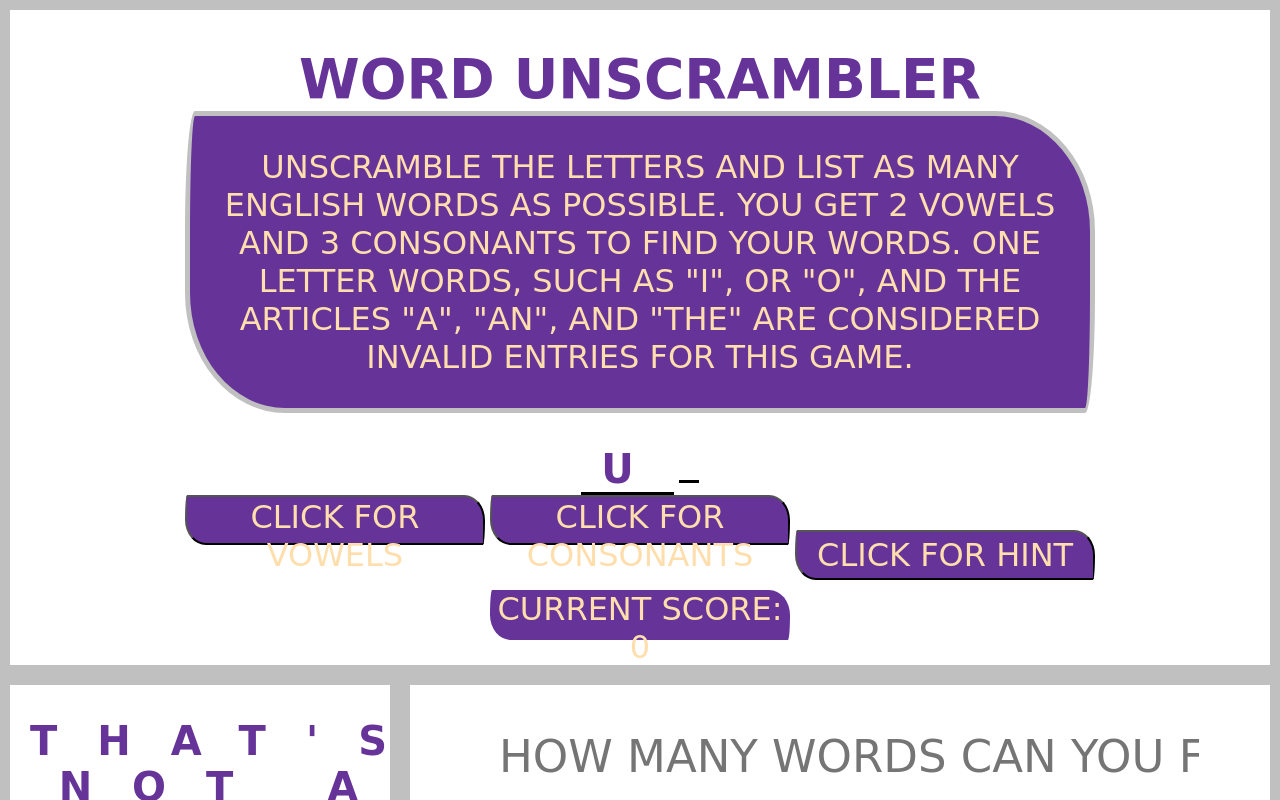
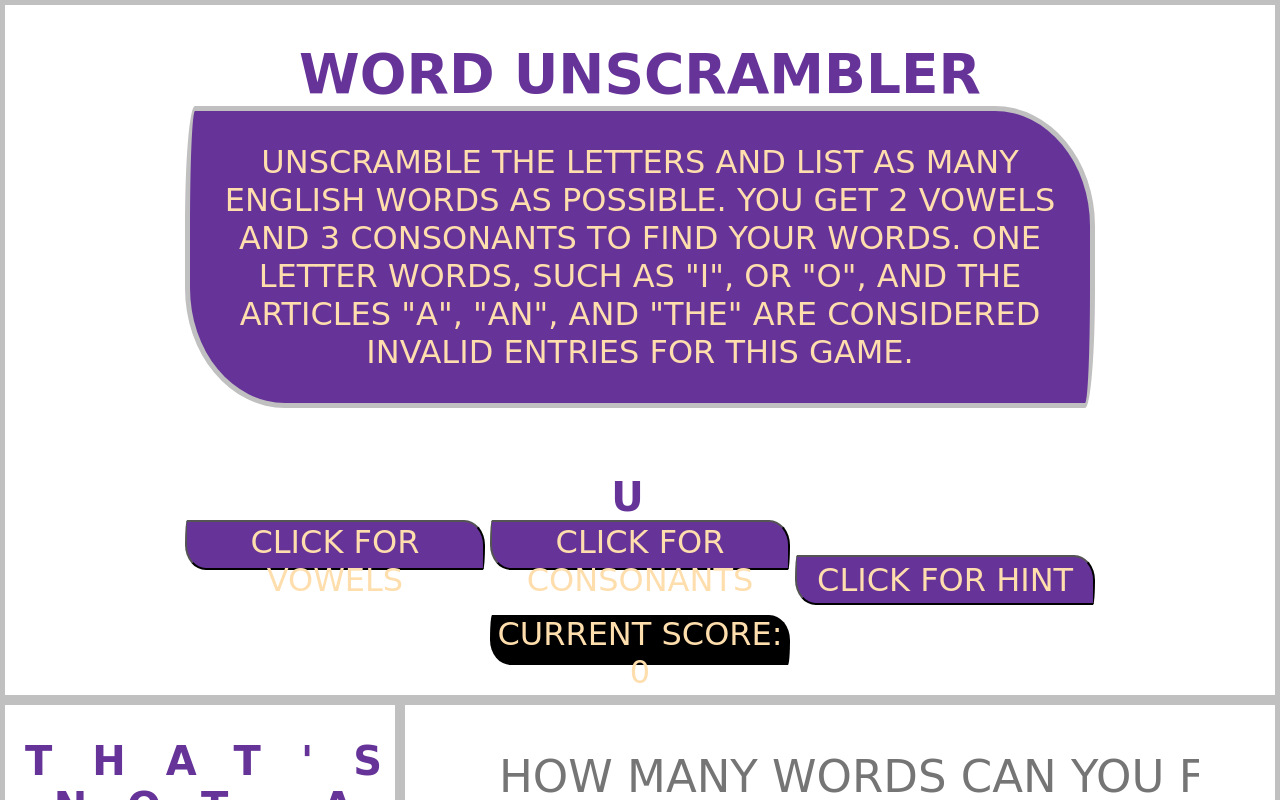
Before and after one commit to hunterhanna2010/SEI27-ProjectOne, a plain HTML site: page index.html in a window 1280 px wide. Both pictures are taken after a click on the button "CLICK FOR VOWELS". Shown: the top 800 px of the page. Drawn offline with Linux system fonts and the light colour scheme; a web font is replaced by a local one.

Commit message:
functions have cleaned up quite a bit. Game is playable and words are going to the right area

```diff
--- a/script.js
+++ b/script.js
@@ -12,18 +12,15 @@
 //game settings: initialize game, start game, play game, win game, lose game, restart game
 //winner message/loser message
 
-
-
-
 //GLOBAL VARIABLES
 const vowelsArray = ['a', 'e', 'i', 'o', 'u'];
 const consonantsArray = ['b', 'c', 'd', 'f', 'g', 'h', 'j', 'k', 'l', 'm', 'n', 'p', 'q', 'r', 's', 't', 'v', 'x', 'y', 'z'];
-var randomLettersArray = []; //limit to 5. this is the vowelsArray concated with the consonantArray
-var inputArray = []; //we will compare this array with the vowels array to check if the player clicked an input that was not in the randomLettersArray
+var randomLettersArray = []; //limit to 5. this is the total letters from the vowelsArray and the consonantsArray
+var inputArray = []; //we compare inputArray with the randomLettersArray to check if the input matches at any point and in any order.
 var vowelClicks = 0; //limit to 2
 var consonantClicks = 0; //limit to 3
 var playerScore = 0; //score system updates by player inputs
-playerInputValue = '';
+var playerInputValue = ''; //global scope so it can be accessed in multiple functions
 
 
 //DOM REFERENCES
@@ -37,7 +34,7 @@ var currentScore = document.getElementById('current-score');
 //EVENT LISTENERS
 
 //when the vowel button is clicked, the vowelsArray is randomized and placed in the h2-field for the player to begin
-//after two clicks, the vowel button is disabled and the vowels cannot be added to the randomLettersArray anymore.
+//after two clicks, the vowel button is disabled and the vowels cannot be added to the randomLettersArray.
 vowelButton.addEventListener('click', function(e) {
     console.log('vowels has been clicked')
     if (vowelClicks < 2) {
@@ -45,45 +42,47 @@ vowelButton.addEventListener('click', function(e) {
         var randomVowel = vowelsArray[Math.floor(Math.random() * vowelsArray.length)];
         console.log(randomVowel);
         var h2VowelElement = document.getElementById('random-vowel-area');
-        h2VowelElement.textContent = randomVowel;
-        console.log(h2VowelElement.textContent);
-        randomLettersArray.push(h2VowelElement.textContent);
+        console.log(h2VowelElement);
+        var h2Element = document.createElement('h2')
+        h2Element.textContent = randomVowel;
+        h2VowelElement.appendChild(h2Element)
+        randomLettersArray.push(randomVowel);
+        //randomLettersArray.split(h2VowelElement.textContent)
+        console.log(randomLettersArray)
         // lettersArray.splice(0, 1, lettersArray);
         // lettersArray.flat(2);
-        console.log(randomLettersArray);
         //lettersArray.map(letter => lettersArray[i]);
         //console.log(letter);
         } else {
             var disableVowels = document.getElementById('vowels').disabled = true;
-            randomLettersArray.pop()
+            //randomLettersArray.pop()
             console.log(`the vowels button no longer works`);
         }
 });
 
 //each time the consonant button is clicked, the consonantArray is randomized and added to the DOM as an h2 Element to begin
-//after two clicks, the consonant button is disabled and the consonants cannot be aded to the randomLettersArray anymore.
+//after three clicks, the consonant button is disabled and the consonants cannot be aded to the randomLettersArray anymore.
 consonantButton.addEventListener('click', function(e) {
     console.log('consonants has been clicked');
-    if (consonantClicks <= 3) {
+    if (consonantClicks < 3) {
         consonantClicks++;
         var randomConsonant = consonantsArray[Math.floor(Math.random() * consonantsArray.length)];
         console.log(randomConsonant);
         var h2ConsonantElement = document.getElementById('random-consonant-area');
-        h2ConsonantElement.textContent = randomConsonant;
-        randomLettersArray.push(h2ConsonantElement.textContent);
-        //lettersArray.map(letter);
+        var h2Element = document.createElement('h2');
+        h2Element.textContent = randomConsonant;
+        h2ConsonantElement.appendChild(h2Element)
+        randomLettersArray.push(randomConsonant);
         console.log(randomLettersArray)
-        //letter.textContent += randomConsonant;
-        console.log(h2ConsonantElement.textContent);
+        //console.log(h2ConsonantElement.textContent);
         } else {
         var disableConsonants = document.getElementById('consonants').disabled = true;
-        randomLettersArray.pop();
         console.log(`the consonants button no longer works`);
     }
 });
 
 //when the hint button is clicked, the hidden text field will be visible
-//TODO provide one character hint for the longest word left to find.
+
 hintButton.addEventListener('click', function(e) {
     console.log(`hint has been clicked`);
     playerScore = playerScore - 10;
@@ -92,19 +91,66 @@ hintButton.addEventListener('click', function(e) {
     hintField.style.visibility = 'visible';
 })
 
-//at the submit button click, there are four elements to check.
-//This block checks the length of the input (.value) only
-//Sends that input to appropriate area based on input length.
+//the submit button click
+//This block collects the inputvalue (.value)
+//and pushes it into inputArray in order to proceed with game functions.
 submitButton.addEventListener('click', function(e) {
-    console.log(`this is a word has been clicked`);
-    var playerInputValue = document.getElementById('player-input').value;
-    var letterCount = playerInputValue.length;
-    inputArray.push(playerInputValue);
-    compareArrays();
-    console.log(inputArray)
+    console.log(`this is a word button has been clicked`);
+    playerInputValue = document.getElementById('player-input').value;
+    // inputArray.push(playerInputValue);
+    // console.log(inputArray)
     console.log(playerInputValue)
-    console.log(letterCount);
-    switch(letterCount) {
+    if (checkLegal(playerInputValue)) {
+        checkDictionary(playerInputValue);
+        checkLetterCount(playerInputValue)
+    };
+
+})
+
+//There are five elements to check. 1) compare the arrays, if they do not compare, there is no reason to checkDictionary or count their length
+
+
+//this is the first element to check. This function compares if playerInputs are equivalent to the randomLetterArray only.
+//order does not matter, only if there is an instance where the playerInput compares true to the randomLetterArray.
+//in this block, I do not check if it is a word, that will be the checkDictionary function.
+//if true, it is valid to the randomLettersArray and can go in the correct area
+//else, it is false, therefore invalid, because the inputArray did not match the randomLettersArray
+function checkLegal(playerInputValue) {
+    //check if the length of the guess is longer than the random letters array
+//     if (playerInputValue > randomLettersArray.length) {
+//         //iterate over playerInput
+//         for (let i = 0; i < inputArray.length; i++) {
+//             var legal = randomLetterArray.includes(inputArray[i])
+//             console.log(legal)
+//         }
+//     }
+// }
+
+
+    // check for legality
+    // see if what the person imputed has any characters that are not in your random letters array
+    // return value will be a boolean
+
+    // iterate through MOST RECENT guess.
+    // for looping through the recentGuess.length
+    // if random letters array includes recentGuess[i]
+    var listItem = document.createElement('li');
+    //for (let i = 0; i < inputArray.length; i++) {
+        var match = dictionary.includes(playerInputValue);
+        console.log("Input array at i is: " + playerInputValue)
+        //console.log("🍑"+i)
+        console.log(match)
+        if (!match) {
+            console.log('your input was NOT in the array')
+            console.log(playerInputValue)
+            var notInTheArray = document.getElementById('invalid-word-list')
+            playerScore = playerScore - 2;
+            listItem.textContent = playerInputValue;
+            notInTheArray.appendChild(listItem);
+            console.log(notInTheArray)
+        } else {
+            console.log('your input was in the array')
+            switch(playerInputValue.length) {
                 case 5:
                     console.log(`this is number 5`);
                     var five = document.getElementById('five');
@@ -154,37 +200,60 @@ submitButton.addEventListener('click', function(e) {
                     currentScore.textContent = `Current Score: ${playerScore}`
                     console.log(one)
             }
-})
-//this is the second element to check. This function compares if playerInputs is equivalent to the playerArray only.
-//order does not matter, only if there is an instance where the playerInput compares true to the playerArray.
-//in this block, I do not check if it is a word, that will be the next element to check.
-//if true, it is valid to the randomLettersArray and can go in the correct area
-//else, it is invalid and needs to go to the invalid list because the inputArray did not match the randomLettersArray
-function compareArrays() {
-    for (let l = 0; l < randomLettersArray.length; l++) {
-    var match = inputArray.includes(randomLettersArray[l]);
-    console.log(match)
-        if (!match) {
-        console.log('your input was NOT in the array')
-        var notInTheArray = document.getElementById('invalids')
-        notInTheArray.textContent += playerInputValue;
-        } else {
-        console.log('your input was in the array')
-        }
+
     }
 }
 
-//this is the third element to check. This file tests whether the input is a valid word
-//if it is true, it is a word in the dictionary, so put it in the right area
+
+//this is the second element to check. This function tests whether the input includes a word from the dictionary file
+//if it is true, it is a word in the dictionary, at it to a new array
 //else, it is not in the dictionary, and is false, therefore invalid.
-function checkDictionary() {
+function checkDictionary(playerInputValue) {
+    if (dictionary[playerInputValue]) {
+        return true;
+        // if (dictionary.hasOwnProperty(word)) {
+        //     console.log('this is word (' +
+        //     word + ') for sure. Value: ' + dictionary[word]);
+        //}
+    }
+    return false;
+}
+//         else {
+//           console.log(word); // toString or something else
+//         }
+//       }
+    // for (let [word, value] of Object.entries(dictionary)) {
+    //     let value = console.log((`${word}: ${value}`));
+    //     console.log(value)
+    // }
+//}
+    //checkDictionary();
+
+//This is the third element to check. the switch statement tells the valid word where to go and how many points to give to the player.
+//The switch is based on letter count. If the input is more than five characters - it is invalid, and will be added to the invalid list.
+//this switch statement is working in its current implementation.
+function checkLetterCount(playerInputValue) {
 
 }
-//this is the fourth element to check. the hint area is hidden until the player clicks
+
+
+
+
+
+//this fourth element is to iterate over the randomLettersArray and see how many word combinations are present
+//leftOver words must be english words defined in the word-dictionary file, exclude one letter words and the articles 'a', 'an', and 'the'
+//player cannot finish currentGame until all words are solved.
+//display winning message if all words are solved
+//also, display message if no words can be found at all, therefore, direct player to reset page
+function checkWordsLeft() {
+
+}
+
+//this is the fifth element to check. the hint area is hidden until the player clicks
 //at that point, programatically, I want to check which dictionary word is the longest left over
-//then randomize which letter to give
+//then randomize which letter to hint
 //append that letter to the DOM with the other characters hidden by password bulletpoints
-function hintZone() {
+function checkForHint() {
 
 }
 
--- a/style.css
+++ b/style.css
@@ -5,7 +5,7 @@ body {
     text-align: center;
     display: grid;
     margin: auto;
-    grid-template-rows: 675px 200px 1fr 400px;
+    grid-template-rows: 700px 200px 1fr 400px;
     grid-template-columns: 400px 1fr;
     grid-template-areas:"header header"
                         "invalid-words player-input"
@@ -20,13 +20,13 @@ h1 {
     margin-bottom: 0px;
 }
 
+
 h2 {
     color: rebeccapurple;
     display: inline-block;
     font-size: 40px;
     letter-spacing: 1em;
     text-transform: uppercase;
-    border-bottom: 3px solid black;
     border-top: 0px;
     border-left: 0px;
     border-right: 0px;
@@ -34,6 +34,24 @@ h2 {
     margin-bottom: 0px;
 }
 
+
+#random-vowel-area {
+    color: rebeccapurple;
+    display: inline-block;
+    font-size: 40px;
+    letter-spacing: 1em;
+    text-transform: uppercase;
+
+}
+
+#random-consonant-area {
+    color: rebeccapurple;
+    display: inline-block;
+    font-size: 40px;
+    letter-spacing: 1em;
+    text-transform: uppercase;
+
+}
 button {
     font-family: 'Vibes', cursive;
     font-size: 2em;
@@ -61,7 +79,7 @@ input {
     margin-top: 20px;
 }
 
-ul {
+#invalid-word-list {
     color: navajowhite;
     background: black;
     list-style: none;
@@ -104,7 +122,7 @@ ol {
     font-family: 'Vibes', cursive;
     font-size: 2em;
     text-transform: uppercase;
-    background: rebeccapurple;
+    background: black;
     color: navajowhite;
     height: 50px;
     width: 300px;
@@ -117,30 +135,31 @@ ol {
     list-style: none;
     background: black;
     color: navajowhite;
+    text-decoration: line-through;
 } */
 
 header {
     grid-area: header;
-    border: 10px solid silver;
+    border: 5px solid silver;
 }
 
 section {
     grid-area: player-input;
-    border: 10px solid silver;
+    border: 5px solid silver;
 }
 
 aside {
     grid-area: invalid-words;
-    border: 10px solid silver;
+    border: 5px solid silver;
 }
 
 main {
     grid-area: word-bank;
-    border: 10px solid silver;
+    border: 5px solid silver;
 }
 
 footer {
     visibility: hidden;
     grid-area: hint;
-    border: 10px solid silver;
+    border: 5px solid silver;
 }
--- a/word-dictionary.js
+++ b/word-dictionary.js
@@ -1,106 +1,106 @@
 console.log('this is a second file')
 
 
-var dictionary = {
-    to: true,
-    hello: true,
-    hip: true,
-    all: true,
-    also: true,
-    and: true,
-    as: true,
-    at: true,
-    be: true,
-    but: true,
-    by: true,
-    can: true,
-    come: true,
-    could: true,
-    day: true,
-    do: true,
-    even: true,
-    find: true,
-    first: true,
-    'for': true,
-    from: true,
-    get: true,
-    give: true,
-    go: true,
-    have: true,
-    he: true,
-    her: true,
-    here: true,
-    him: true,
-    his: true,
-    how: true,
-    'if': true,
-    'in': true,
-    into: true,
-    it: true,
-    its: true,
-    just: true,
-    know: true,
-    like: true,
-    look: true,
-    make: true,
-    man: true,
-    many: true,
-    me: true,
-    more: true,
-    my: true,
-    new: true,
-    no: true,
-    not: true,
-    now: true,
-    'of': true,
-    on: true,
-    one: true,
-    only: true,
-    or: true,
-    other: true,
-    our: true,
-    out: true,
-    say: true,
-    see: true,
-    she: true,
-    so: true,
-    some: true,
-    take: true,
-    tell: true,
-    than: true,
-    that: true,
-    the: true,
-    their: true,
-    them: true,
-    then: true,
-    there: true,
-    these: true,
-    they: true,
-    thing: true,
-    think: true,
-    this: true,
-    those: true,
-    time: true,
-    to: true,
-    two: true,
-    up: true,
-    use: true,
-    very: true,
-    want: true,
-    way: true,
-    we: true,
-    well: true,
-    what: true,
-    when: true,
-    which: true,
-    who: true,
-    will: true,
-    with: true,
-    would: true,
-    year: true,
-    you: true,
-    your: true
-}
+var dictionary = [
+    'to',
+    'hello',
+    'hip',
+    'all',
+    'also',
+    'and',
+    'as',
+    'at',
+    'be',
+    'but',
+    'by',
+    'can',
+    'come',
+    'could',
+    'day',
+    'do',
+    'even',
+    'find',
+    'first',
+    'for',
+    'from',
+    'get',
+    'give',
+    'go',
+    'have',
+    'he',
+    'her',
+    'here',
+    'him',
+    'his',
+    'how',
+    'if',
+    'in',
+    'into',
+    'it',
+    'its',
+    'just',
+    'know',
+    'like',
+    'look',
+    'make',
+    'man',
+    'many',
+    'me',
+    'more',
+    'my',
+    'new',
+    'no',
+    'not',
+    'now',
+    'of',
+    'on',
+'one',
+'only',
+'or',
+'other',
+'our',
+'out',
+'say',
+'see',
+'she',
+'so',
+'some',
+'take',
+'tell',
+'than',
+'that',
+'the',
+'their',
+'them',
+'then',
+'there',
+'these',
+'they',
+'thing',
+'think',
+'this',
+'those',
+'time',
+'to',
+'two',
+'up',
+'use',
+'very',
+'want',
+'way',
+'we',
+'well',
+'what',
+'when',
+'which',
+'who',
+'will',
+'with',
+'would',
+'year',
+'you',
+'your',
+]
 
 // function getWord(isAWord) {
 //     return isAWord
```
Lines whose indentation alone changed are shown as unchanged.
